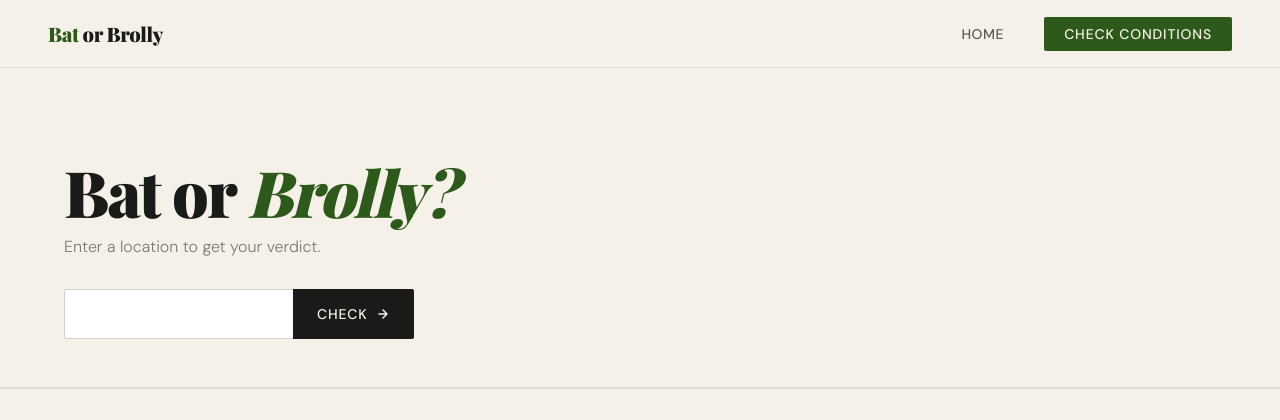
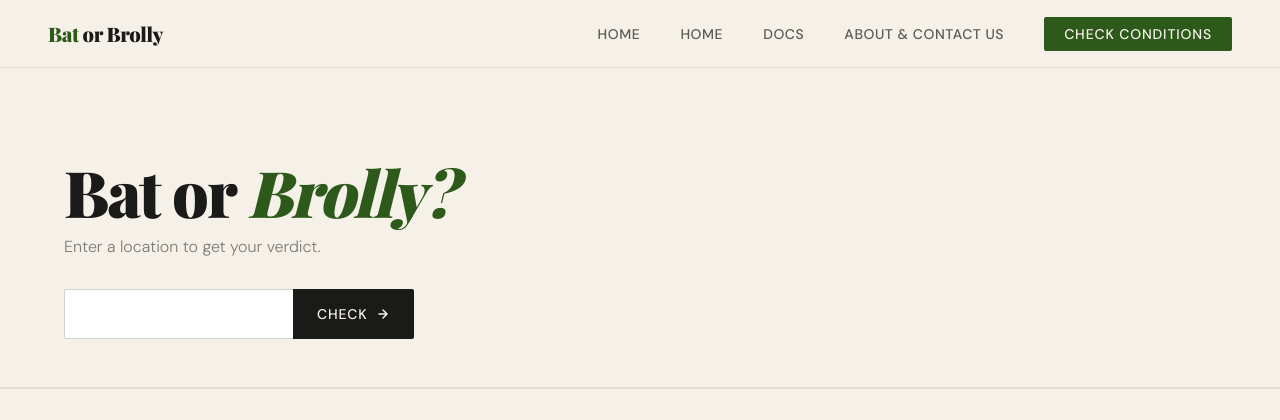
Before and after one commit to MattW-9393/bat-or-brolly, a Flask app: page /bat_or_brolly in a window 1280 px wide. Shown: the top 420 px of the page. Run offline with Flask 3, Linux system fonts and the light colour scheme; some libraries are stand-ins or nearby versions; some web fonts are replaced.

Commit message:
Add navlinks for docs and about us to app.html, and to the bat-or-brolly route

```diff
--- a/bat_or_brolly/__init__.py
+++ b/bat_or_brolly/__init__.py
@@ -104,7 +104,12 @@ def create_app(test_config=None):
                                rainfall=rainfall,
                                wind=wind,
                                verdict=verdict,
-                               location_error=location_error)
+                               location_error=location_error,
+                               nav_links=[{"href": '/', 'caption': 'Home'},
+                                          {'href': '/docs', 'caption': 'docs'},
+                                          {'href': '/about', 'caption': 'About & Contact Us'},
+                                          {'href': '/bat_or_brolly', 'class': 'nav-cta', 'caption': 'Check conditions'}
+                                          ])
 
     @app.route('/docs')
     def docs():
--- a/bat_or_brolly/templates/app.html
+++ b/bat_or_brolly/templates/app.html
@@ -16,7 +16,9 @@
     <a class="nav-logo" href="/"><span>Bat</span> or Brolly</a>
     <ul class="nav-links">
       <li><a href="/">Home</a></li>
-      <li><a href="/bat_or_brolly" class="nav-cta">Check conditions</a></li>
+      {% for item in nav_links %}
+      <li><a href="{{ item.href }}" class="{{item.class}}">{{ item.caption }}</a></li>
+      {% endfor %}
     </ul>
   </nav>
 
```
